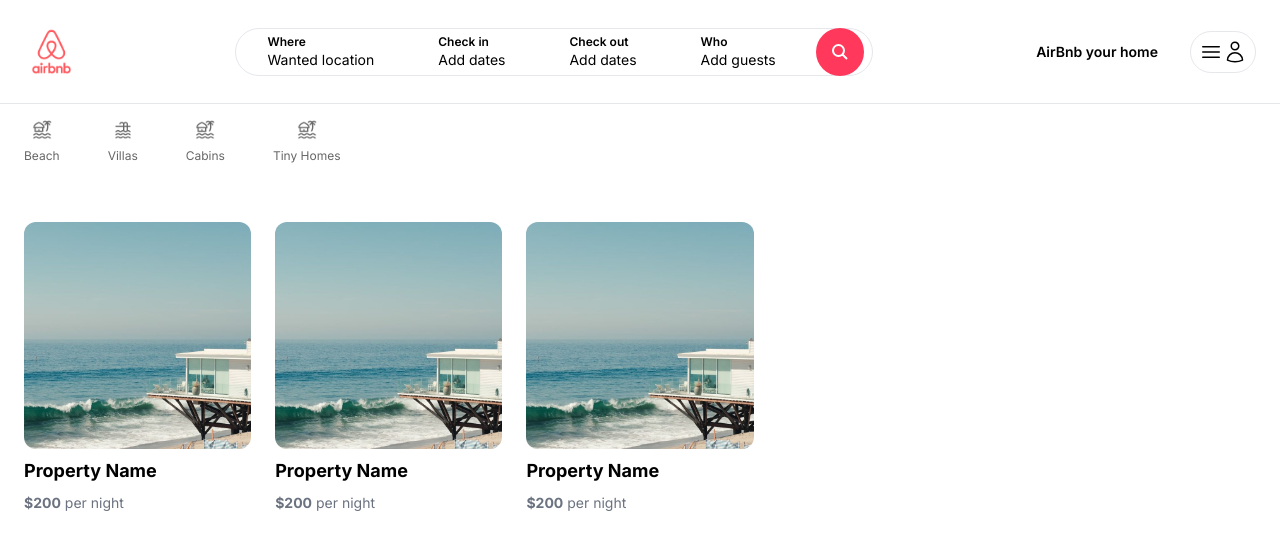
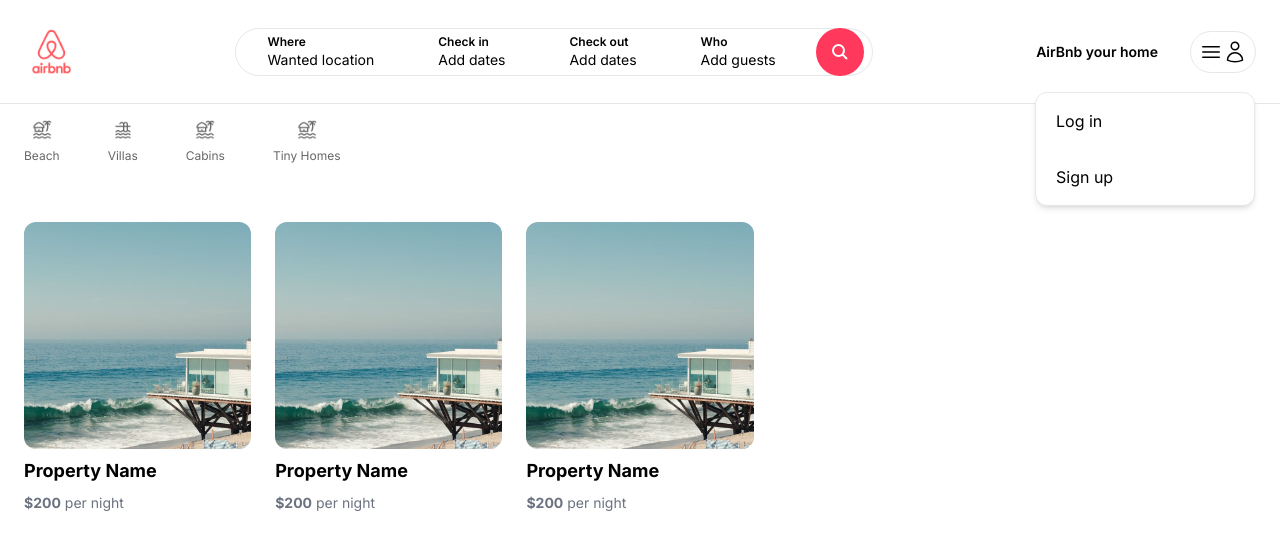
Before and after one commit to haitaa/DjangoAirBnb, a Next.js app in the folder frontend/: page / in a window 1280 px wide. Both pictures are taken after a click on the button 1223 px from the left and 51 px from the top of the page. Shown: the top 550 px of the page. Built offline with nearby package versions, Linux system fonts and the light colour scheme.

Commit message:
User menu popup

```diff
--- /dev/null
+++ b/frontend/app/components/navbar/MenuLink.tsx
@@ -0,0 +1,19 @@
+"use client";
+
+interface MenuLinkProps {
+    label: string;
+    onClick: () => void;
+}
+
+const MenuLink: React.FC<MenuLinkProps> = function ({ label, onClick }) {
+    return (
+        <div
+            onClick={onClick}
+            className="px-5 py-4 cursor-pointer hover:bg-gray-100 transition"
+        >
+            {label}
+        </div>
+    );
+};
+
+export default MenuLink;
--- a/frontend/app/components/navbar/UserNav.tsx
+++ b/frontend/app/components/navbar/UserNav.tsx
@@ -1,9 +1,18 @@
-import React from "react";
+"use client";
+
+import { useState } from "react";
+
+import MenuLink from "./MenuLink";
 
 function UserNav() {
+    const [isOpen, setIsOpen] = useState(false);
+
     return (
         <div className="p-2 relative inline-block border rounded-full">
-            <button className="flex items-center">
+            <button
+                onClick={() => setIsOpen(!isOpen)}
+                className="flex items-center"
+            >
                 <svg
                     fill="none"
                     viewBox="0 0 24 24"
@@ -32,6 +41,19 @@
                     />
                 </svg>
             </button>
+
+            {isOpen && (
+                <div className="w-[220px] absolute top-[60px] right-0 bg-white border rounded-xl shadow-md flex flex-col cursor-pointer">
+                    <MenuLink
+                        onClick={() => console.log("Clicked button")}
+                        label="Log in"
+                    />
+                    <MenuLink
+                        onClick={() => console.log("Clicked button")}
+                        label="Sign up"
+                    />
+                </div>
+            )}
         </div>
     );
 }
```
